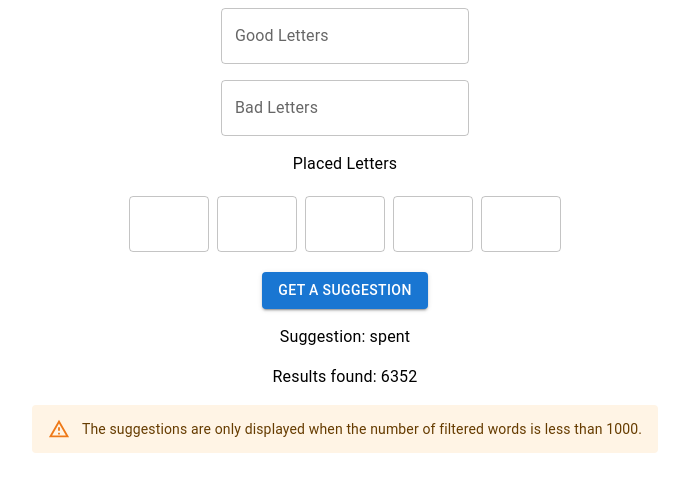
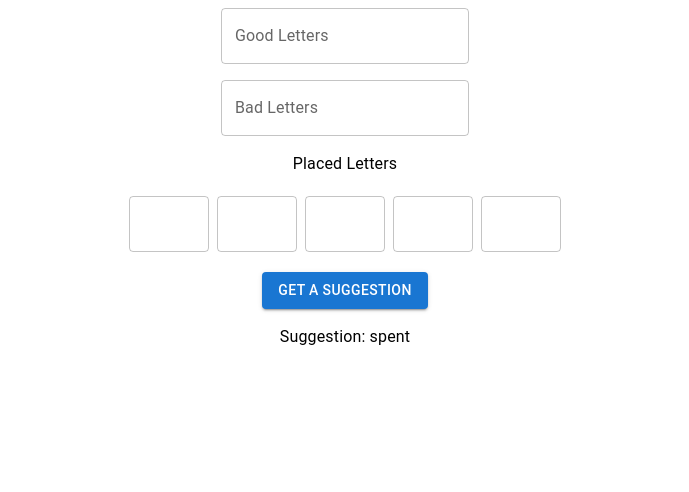
Before and after one commit to kulcsarrudolf/wordle-suggestions, a React (Create React App) app: page / in a window 1280 px wide. Shown: the top 492 px of the page, without its empty margins (295-984 px from the left). Built offline with nearby package versions, Linux system fonts and the light colour scheme.

Commit message:
Suggestions update

```diff
--- a/src/components/Main.tsx
+++ b/src/components/Main.tsx
@@ -28,10 +28,6 @@ const Main = () => {
     x = x.map((letter) => letter.toUpperCase());
     return [...new Set(x)];
   };
-
-  useEffect(() => {
-    console.log(getARandomWordForStart());
-  }, []);
 
   useEffect(() => {
     const a: Array<any> = [];
@@ -106,6 +102,8 @@ const Main = () => {
           ))}
         </Grid>
 
+        {goodLetters.length === 0 && badLetters.length === 0 && (
+          <>
             <Grid item>
               <Button
                 variant="contained"
@@ -120,20 +118,24 @@ const Main = () => {
             <Grid item>
               <Typography>Suggestion: {randomSuggestion}</Typography>
             </Grid>
+          </>
+        )}
 
+        {(goodLetters.length > 0 || badLetters.length > 0) && (
+          <>
             <Grid item>
               <Typography>{`Results found: ${suggestions.length}`}</Typography>
             </Grid>
-
+            <>
               {suggestions.length >= 1000 && (
                 <Grid item>
                   <Alert severity="warning">
-              The suggestions are only displayed when the number of filtered words is less than
-              1000.
+                    The suggestions are only displayed when the number of filtered words is less
+                    than 1000.
                   </Alert>
                 </Grid>
               )}
-
+            </>
             {suggestions.length < 1000 && (
               <Grid item>
                 {suggestions.map((word) => (
@@ -147,6 +149,8 @@ const Main = () => {
                 ))}
               </Grid>
             )}
+          </>
+        )}
       </Grid>
     </>
   );
```
Lines whose indentation alone changed are shown as unchanged.
